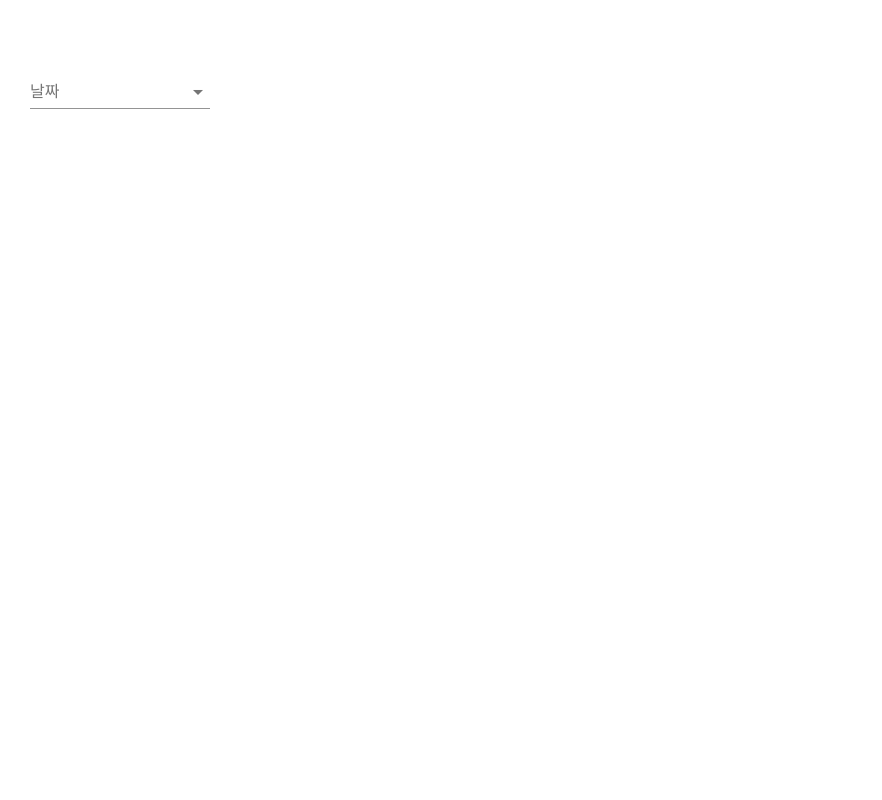
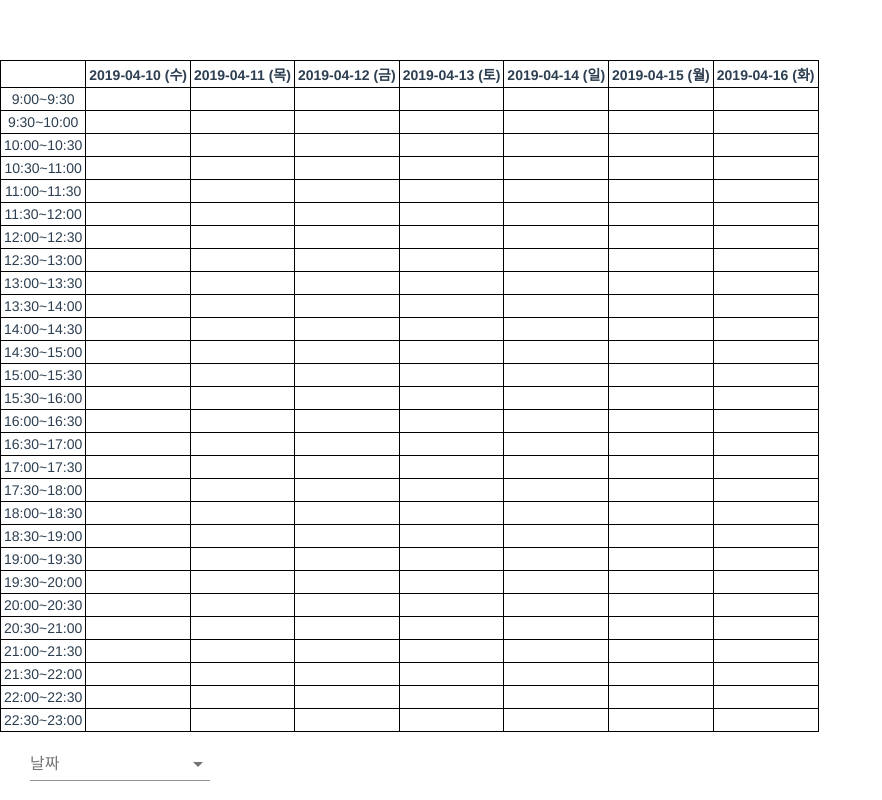
Before and after one commit to kucc-2019-1/kucc-timetable, a Vue app in the folder frontend/: page /#/ in a window 1280 px wide. Shown: the whole page, without its empty margins (0-882 px from the left). Built offline with nearby package versions, Linux system fonts and the light colour scheme.

Commit message:
[Frontend] 시간표 템플릿 생성

```diff
--- /dev/null
+++ b/frontend/src/components/Timetable.vue
@@ -0,0 +1,87 @@
+<template>
+    <table>
+      <tr>
+        <th></th>
+        <th v-for="day in dayHeaders">
+          {{ day }}
+        </th>
+      </tr>
+      <tr v-for="time in times">
+        <td>{{ time }}</td>
+        <td v-for="i in 7"></td>
+      </tr>
+    </table>
+</template>
+
+<script>
+  import { getDayOfWeek } from "../utils/dateUtil";
+
+  function getDateHeader(date) {
+    return `${date.toISOString().split('T')[0]} (${getDayOfWeek(date)})`;
+  }
+
+  export default {
+    name: "Timetable",
+    computed: {
+      days: function() {
+        let dayList = [];
+        for(let i = 0; i < 7; i++) {
+          const nextDate = new Date();
+          nextDate.setDate(this.startDate.getDate() + i);
+          dayList.push(nextDate);
+        }
+        console.log(dayList);
+        return dayList;
+      },
+      dayHeaders: function() {
+        return this.days.map(getDateHeader);
+      }
+    },
+    data() {
+      return {
+        startDate: new Date('2019-04-10'),
+        times: [
+          '9:00~9:30',
+          '9:30~10:00',
+          '10:00~10:30',
+          '10:30~11:00',
+          '11:00~11:30',
+          '11:30~12:00',
+          '12:00~12:30',
+          '12:30~13:00',
+          '13:00~13:30',
+          '13:30~14:00',
+          '14:00~14:30',
+          '14:30~15:00',
+          '15:00~15:30',
+          '15:30~16:00',
+          '16:00~16:30',
+          '16:30~17:00',
+          '17:00~17:30',
+          '17:30~18:00',
+          '18:00~18:30',
+          '18:30~19:00',
+          '19:00~19:30',
+          '19:30~20:00',
+          '20:00~20:30',
+          '20:30~21:00',
+          '21:00~21:30',
+          '21:30~22:00',
+          '22:00~22:30',
+          '22:30~23:00',
+        ]
+      }
+    }
+  }
+</script>
+
+<style scoped>
+  table {
+    border-collapse: collapse;
+  }
+  th, td {
+    padding: 3px;
+    border: 1px solid black;
+    border-spacing: 0px;
+  }
+</style>
--- /dev/null
+++ b/frontend/src/page/TimeReservationPage.vue
@@ -0,0 +1,29 @@
+<template>
+  <div>
+    <timetable v-bind:days="['2019-03-30','2019-03-31']"></timetable>
+    <date-time-picker v-bind:days="['2019-03-30','2019-03-31']"></date-time-picker>
+  </div>
+</template>
+
+<script>
+
+  import DateTimePicker from "../components/DateTimePicker";
+  import Timetable from "../components/Timetable";
+
+  export default {
+    name: "TimeReservationPage",
+    components: { DateTimePicker, Timetable },
+    data() {
+      return {
+        startDay: '2019-03-30'
+      }
+    },
+    computed: {
+
+    }
+  }
+</script>
+
+<style scoped>
+
+</style>
--- a/frontend/src/router/index.js
+++ b/frontend/src/router/index.js
@@ -1,19 +1,18 @@
 import Vue from 'vue'
 import Vuetify from 'vuetify'
 import Router from 'vue-router'
-import HelloWorld from '@/components/DateTimePicker'
 import 'vuetify/dist/vuetify.min.css'
-import DateTimePicker from "../components/DateTimePicker";
+import TimeReservationPage from "../page/TimeReservationPage";
 
-Vue.use(Router)
-Vue.use(Vuetify)
+Vue.use(Router);
+Vue.use(Vuetify);
 
 export default new Router({
   routes: [
     {
       path: '/',
-      name: 'DateTimePicker',
-      component: DateTimePicker
+      name: 'TimeReservationPage',
+      component: TimeReservationPage
     }
   ]
 })
--- /dev/null
+++ b/frontend/src/utils/dateUtil.js
@@ -0,0 +1,8 @@
+const dayOfWeek = ['일', '월', '화', '수', '목', '금', '토'];
+
+function getDayOfWeek(date) {
+  return dayOfWeek[date.getDay()];
+}
+
+
+export { getDayOfWeek };
```
